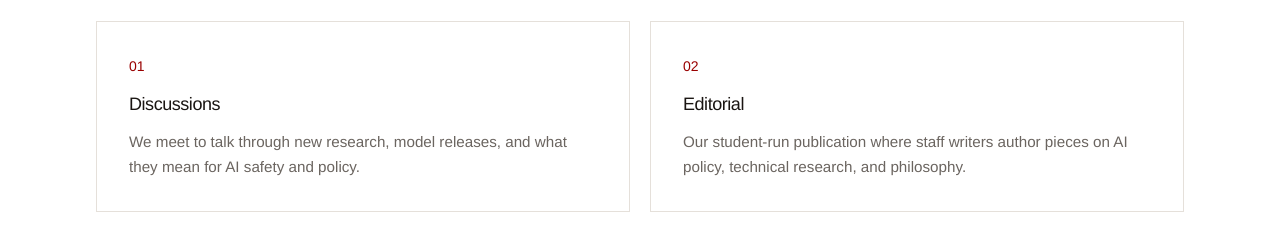
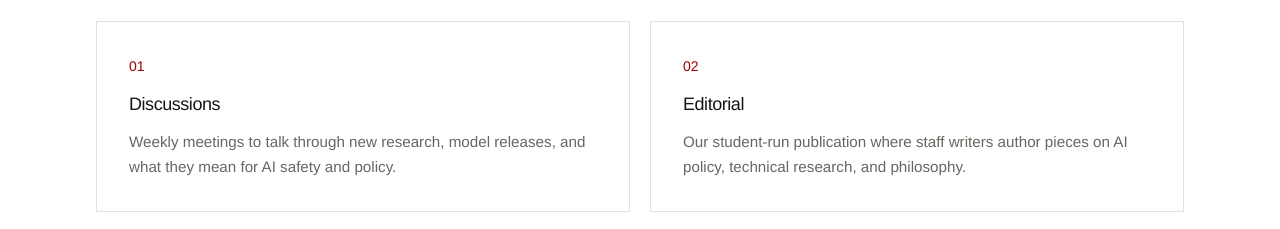
Before and after one commit to abhirocks06/aisai, a React (Vite) app: page / in a window 1280 px wide. Shown: the part 1260-1489 px from the top of the page. Built offline with nearby package versions, Linux system fonts and the light colour scheme; a web font is replaced by a local one.

Commit message:
Clarify Discussions as weekly meetings on the home page.
Co-authored-by: Cursor <cursoragent@cursor.com>

```diff
--- a/src/pages/Home.jsx
+++ b/src/pages/Home.jsx
@@ -4,7 +4,7 @@ import JoinCTA from '../components/JoinCTA'
 const activities = [
   {
     title: 'Discussions',
-    copy: 'We meet to talk through new research, model releases, and what they mean for AI safety and policy.',
+    copy: 'Weekly meetings to talk through new research, model releases, and what they mean for AI safety and policy.',
   },
   {
     title: 'Editorial',
```
